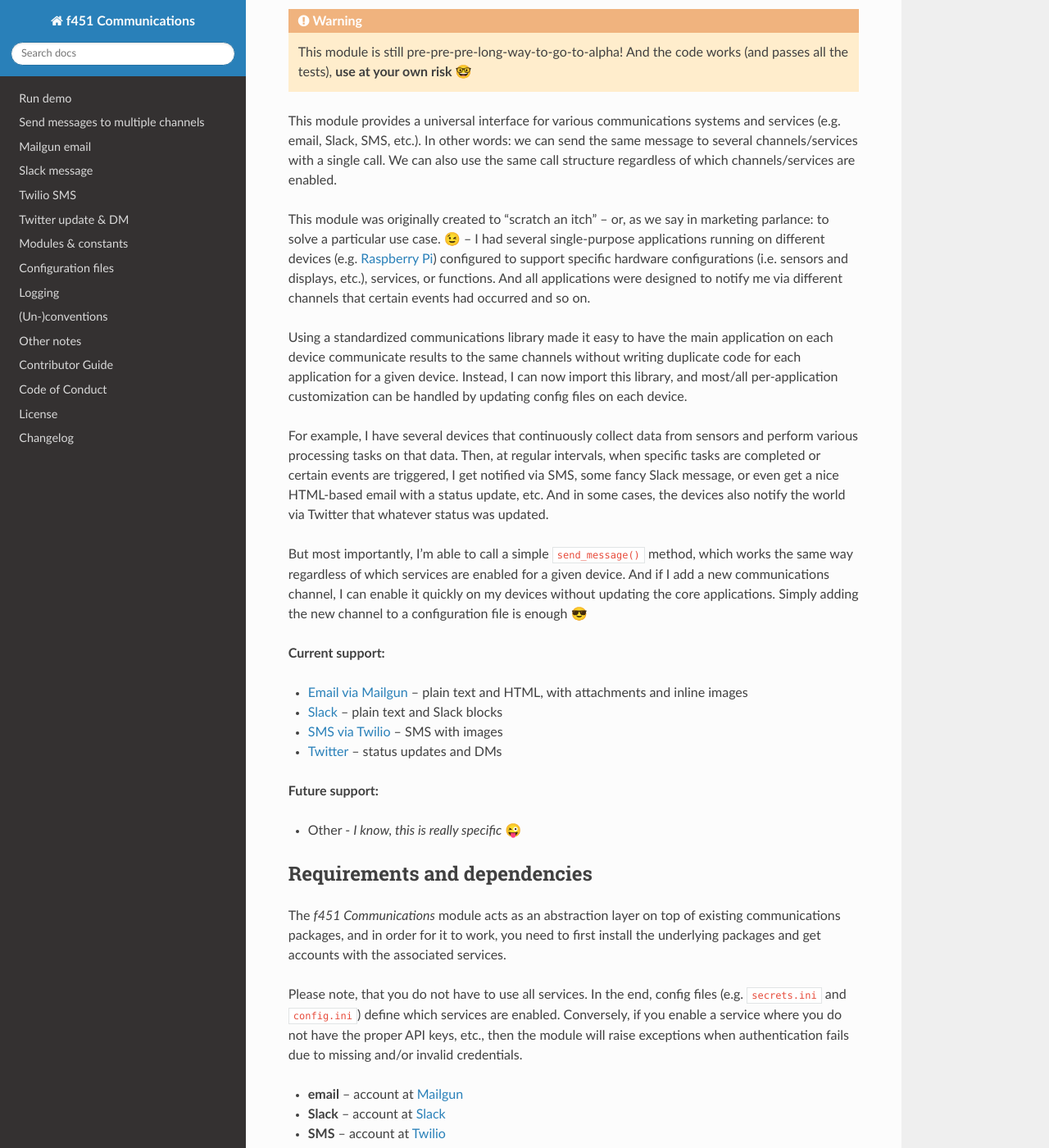
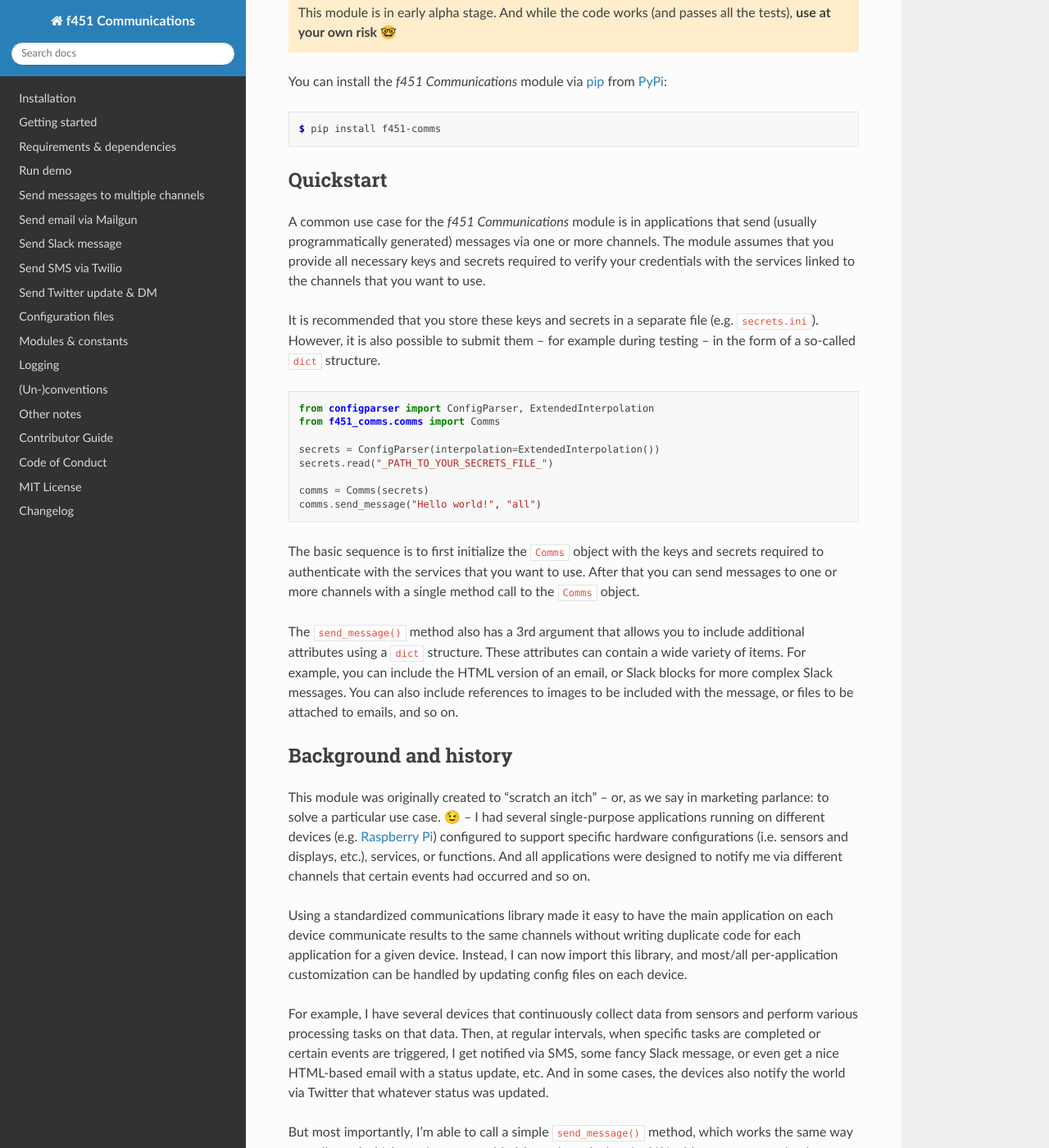
Before and after one commit to mlanser/f451-comms, a Sphinx documentation site: the page built from docs/index.rst, in a window 1280 px wide and 1400 px high, scrolled down 349 px. Shown: the whole window at 82% size. Built offline with Sphinx 7.4.7 and the Read the Docs theme 2.0.0, drawn with Linux system fonts in a browser that asks for light colours; some of the changed lines change nothing that is shown; some of the changed text lies outside the part shown.

Commit message:
21 add tldr section to readme (#25)
* add tldr and split readme content into sep files

* rearrange content in readme and index

* rearrange content in readme and index

* rearrange content in readme and index

* rearrange content in readme and index

* update quickstart and installation docs

```diff
--- a/README.rst
+++ b/README.rst
@@ -36,12 +36,78 @@
    :alt: Black
 
 
-Features
---------
+TL;DR
+-----
+.. tldr-start
 
-.. warning:: This module is still pre-pre-pre-long-way-to-go-to-alpha! And the code works (and passes all the tests), **use at your own risk 🤓**
+This module provides a universal interface for various communications systems and services (e.g. email, Slack, SMS, etc.) and makes it possible to send the same message to several services with a single method call. The same call structure is used regardless of which services are enabled.
 
-This module provides a universal interface for various communications systems and services (e.g. email, Slack, SMS, etc.). In other words: we can send the same message to several channels/services with a single call. We can also use the same call structure regardless of which channels/services are enabled.
+.. tldr-end
+
+
+Installation
+------------
+
+**WARNING:** This module is in early alpha stage. And while the code works (and passes all the tests), **use at your own risk 🤓**
+
+.. install-start
+
+You can install the *f451 Communications* module via `pip <https://pip.pypa.io/en/stable/#>`__ from `PyPi <https://pypi.org/>`__:
+
+.. code:: console
+
+   $ pip install f451-comms
+
+.. install-end
+
+Please see the section "`Installation`_" in the `main documentation <https://f451-comms.readthedocs.io/>`__ for more information.
+
+
+Quickstart
+----------
+
+.. qs-start
+
+A common use case for the *f451 Communications* module is in applications that send (usually programmatically generated) messages via one or more channels. The module assumes that you provide all necessary keys and secrets required to verify your credentials with the services linked to the channels that you want to use.
+
+It is recommended that you store these keys and secrets in a separate file (e.g. ``secrets.ini``). However, it is also possible to submit them -- for example during testing -- in the form of a so-called ``dict`` structure.
+
+.. code-block::
+
+    from configparser import ConfigParser, ExtendedInterpolation
+    from f451_comms.comms import Comms
+
+    secrets = ConfigParser(interpolation=ExtendedInterpolation())
+    secrets.read("_PATH_TO_YOUR_SECRETS_FILE_")
+
+    comms = Comms(secrets)
+    comms.send_message("Hello world!", "all")
+
+The basic sequence is to first initialize the ``Comms`` object with the keys and secrets required to authenticate with the services that you want to use. After that you can send messages to one or more channels with a single method call to the ``Comms`` object.
+
+The ``send_message()`` method also has a 3rd argument that allows you to include additional attributes using a ``dict`` structure. These attributes can contain a wide variety of items. For example, you can include the HTML version of an email, or Slack blocks for more complex Slack messages. You can also include references to images to be included with the message, or files to be attached to emails, and so on.
+
+.. qs-end
+
+Please see the section "`Getting started`_" in the `main documentation <https://f451-comms.readthedocs.io/>`__ for more information.
+
+
+Run a demo of this module
+-------------------------
+
+.. demo-start
+
+This module comes with a demo that allows you to experiment with sending messages to the various channels. Of course, you must first ensure that you have accounts with the services that you want to experiment with. You must also provide the appropriate credentials when starting the demo or it will simply fail to authenticate with the services you're trying to use.
+
+.. demo-end
+
+Please see the section "`Run demo`_" in the `main documentation <https://f451-comms.readthedocs.io/>`__ for more information.
+
+
+Background
+----------
+
+.. bkgrnd-start
 
 This module was originally created to "scratch an itch" -- or, as we say in marketing parlance: to solve a particular use case. 😉 -- I had several single-purpose applications running on different devices (e.g. `Raspberry Pi <https://www.raspberrypi.org/>`_) configured to support specific hardware configurations (i.e. sensors and displays, etc.), services, or functions. And all applications were designed to notify me via different channels that certain events had occurred and so on.
 
@@ -60,71 +126,16 @@
 
 **Future support:**
 
-- Other - *I know, this is really specific* 😜
+- Other - *I know, this is really specific ... but there will be more* 😜
 
+.. bkgrnd-end
 
-Requirements and dependencies
------------------------------
+Documentation
+-------------
 
-The *f451 Communications* module acts as an abstraction layer on top of existing communications packages, and in order for it to work, you need to first install the underlying packages and get accounts with the associated services.
+Please refer to the `documentation <https://f451-comms.readthedocs.io/>`__ for more information.
 
-Please note, that you do not have to use all services. In the end, config files (e.g. ``secrets.ini`` and ``config.ini``) define which services are enabled. Conversely, if you enable a service where you do not have the proper API keys, etc., then the module will raise exceptions when authentication fails due to missing and/or invalid credentials.
-
-- **email** -- account at `Mailgun <https://mailgun.com>`__
-- **Slack** -- account at `Slack <https://slack.com>`__
-- **SMS** -- account at `Twilio <https://twilio.com>`__
-- **Twitter** -- account at `Twitter <https://slack.com>`__
-
-This module also relies on a few specialized communications libraries which are installed automatically as dependencies:
-
-- **email** -- `requests <https://docs.python-requests.org/en/latest/>`__
-- **Slack** -- `Python Slack SDK <https://github.com/SlackAPI/python-slack-sdk>`__
-- **Twilio** (SMS) -- `Twilio Python <https://github.com/twilio/twilio-python>`__
-- **Twitter** -- `Tweepy <https://docs.tweepy.org/en/stable/index.html>`__
-
-.. note:: Please review the documentation for each sub-module for additional information.
-
-
-Installation
-------------
-
-You can install the *f451 Communications* module via pip_ from PyPI_:
-
-.. code:: console
-
-   $ pip install f451-comms
-
-
-Quickstart
-----------
-
-A common use case for the *f451 Communications* module is in applications that send (usually programmatically generated) messages via one or more channels. The module assumes that you provide all necessary keys and secrets required to verify your credentials with the services linked to the channels that you want to use.
-
-It is recommended that you store these keys and secrets in a separate file (e.g. ``secrets.ini``). However, it is also possible to submit them -- for example during testing -- in the form of a so-called ``dict`` structure. Please review the section "`Configuration files`_" for more information.
-
-.. code-block::
-
-    from configparser import ConfigParser, ExtendedInterpolation
-    from f451_comms.comms import Comms
-
-    secrets = ConfigParser(interpolation=ExtendedInterpolation())
-    secrets.read("_PATH_TO_YOUR_SECRETS_FILE_")
-
-    comms = Comms(secrets)
-    comms.send_message("Some clever message", "all")
-
-The basic sequence is to first initialize the ``Comms`` object with the keys and secrets required to authenticate with the services that you want to use. After that you can send messages to one or more channels with a single method call to the ``Comms`` object.
-
-The ``send_message()`` method also has a 3rd argument that allows you to include additional attributes using a ``dict`` structure. These attributes can contain a wide variety of items. For example, you can include the HTML version of an email, or Slack blocks for more complex Slack messages. You can also include references to images to be included with the message, or files to be attached to emails, and so on.
-
-
-Run a demo of this module
--------------------------
-
-This module comes with a demo that allows you to experiment with sending messages to the various channels. Of course, you must first ensure that you have accounts with the services that you want to experiment with. You must also provide the appropriate credentials when starting the demo or it will simply fail to authenticate with the services you're trying to use.
-
-Please see the section "`Run demo`_" for more information.
-
+.. misc-start
 
 Contributing
 ------------
@@ -135,7 +146,7 @@
 License
 -------
 
-Distributed under the terms of the `MIT license`_, *f451 Communications* module is free and open source software.
+Distributed under the terms of the `MIT license`_, the *f451 Communications* module is free and open source software.
 
 
 Issues
@@ -160,4 +171,6 @@
 .. _Contributor Guide: CONTRIBUTING.rst
 .. _Usage: https://f451-comms.readthedocs.io/en/latest/usage.html
 .. _Configuration files: https://f451-comms.readthedocs.io/en/latest/config_files.html
+.. _Installation: https://f451-comms.readthedocs.io/en/latest/installation.html
+.. _Getting started: https://f451-comms.readthedocs.io/en/latest/quickstart.html
 .. _Run demo: https://f451-comms.readthedocs.io/en/latest/demo.html
--- a/docs/index.rst
+++ b/docs/index.rst
@@ -1,4 +1,35 @@
+Welcome!
+========
+
 .. include:: ../README.rst
+    :start-after: tldr-start
+    :end-before: tldr-end
+
+Installation
+------------
+
+.. warning:: This module is in early alpha stage. And while the code works (and passes all the tests), **use at your own risk 🤓**
+
+.. include:: ../README.rst
+    :start-after: install-start
+    :end-before: install-end
+
+Quickstart
+----------
+
+.. include:: ../README.rst
+    :start-after: qs-start
+    :end-before: qs-end
+
+Background and history
+----------------------
+
+.. include:: ../README.rst
+   :start-after: bkgrnd-start
+   :end-before: bkgrnd-end
+
+.. include:: ../README.rst
+   :start-after: misc-start
    :end-before: github-only
 
 .. _Contributor Guide: contributing.html
@@ -10,17 +41,20 @@
    :hidden:
    :maxdepth: 1
 
+   Installation <installation>
+   Getting started <quickstart>
+   Requirements & dependencies <requirements>
    Run demo <demo>
    Send messages to multiple channels <send_message>
-   Mailgun email <send_mailgun>
-   Slack message <send_slack>
-   Twilio SMS <send_twilio>
-   Twitter update & DM <send_twitter>
+   Send email via Mailgun <send_mailgun>
+   Send Slack message <send_slack>
+   Send SMS via Twilio <send_twilio>
+   Send Twitter update & DM <send_twitter>
+   Configuration files <config_files>
    Modules & constants <reference>
-   Configuration files <config_files>
    Logging <logging>
    (Un-)conventions and other notes <conventions>
    contributing
    Code of Conduct <codeofconduct>
-   License <license>
+   license
    Changelog <https://github.com/mlanser/f451-comms/releases>
--- /dev/null
+++ b/docs/installation.rst
@@ -0,0 +1,35 @@
+Installation
+============
+
+.. include:: ../README.rst
+    :start-after: install-start
+    :end-before: install-end
+
+If you're using `Poetry <https://python-poetry.org/>`__ for dependency management, then you can add this module as follows to your project:
+
+.. code:: console
+
+   $ poetry add f451-comms
+
+Once installed, you can import the main ``Comms`` module into your project as follows:
+
+.. code-block::
+
+    from f451_comms.comms import Comms
+
+    comms = Comms(<secrets>)
+    comms.send_message("Hello world!", "all")
+
+And while importing the main module usually is the best option for most use cases, it is also possible to import any of the sub-modules. The following example illustrates how you can import a specific sub-module. In this case only the ``Mailgun`` provider module is imported.
+
+.. code-block::
+
+    from src.f451_comms.providers.mailgun import Mailgun
+
+    client = Mailgun(
+                apiKey="<_YOUR_API_KEY_>",
+                from_name="<_EMAIL_SENDER_>",
+                to_email="<_EMAIL_RECIPIENT_>",
+                subject="<_EMAIL_SUBJECT_>",
+            )
+    response = client.send_message("Hello world!", **<_OTHER_MESSAGE_SETTINGS_>)
--- /dev/null
+++ b/docs/quickstart.rst
@@ -0,0 +1,10 @@
+Getting started
+===============
+
+.. include:: ../README.rst
+    :start-after: qs-start
+    :end-before: qs-end
+
+The ``Comms`` object will initialize all communications channels listed in the ``secrets`` variable which is of type `ConfigParser <https://docs.python.org/3/library/configparser.html>`__. One convenient option to manage the settings for communication services is to store the values in ``.ini`` configuration files.
+
+See section "`Configuration files <config_files.html>`__" for more information.
```
Also changed, not shown: docs/requirements.rst (added, +20 -0 lines).
